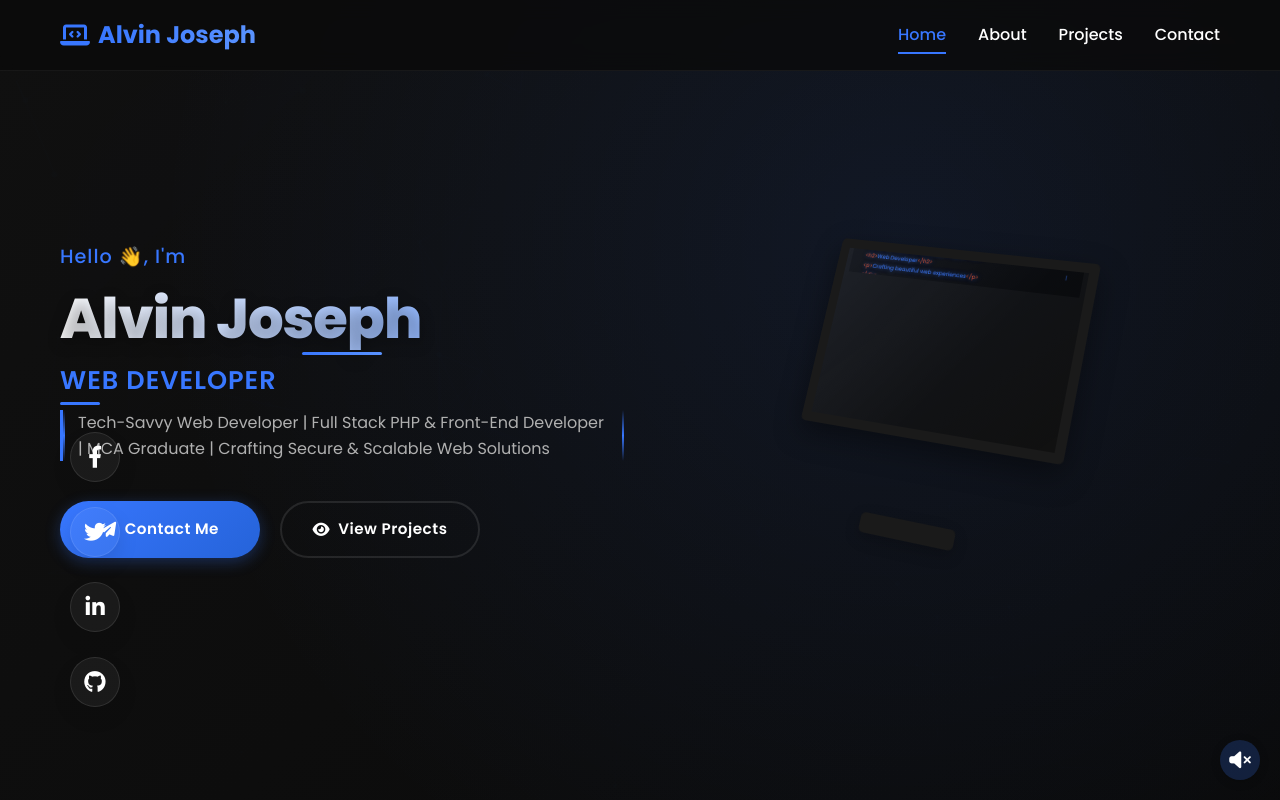
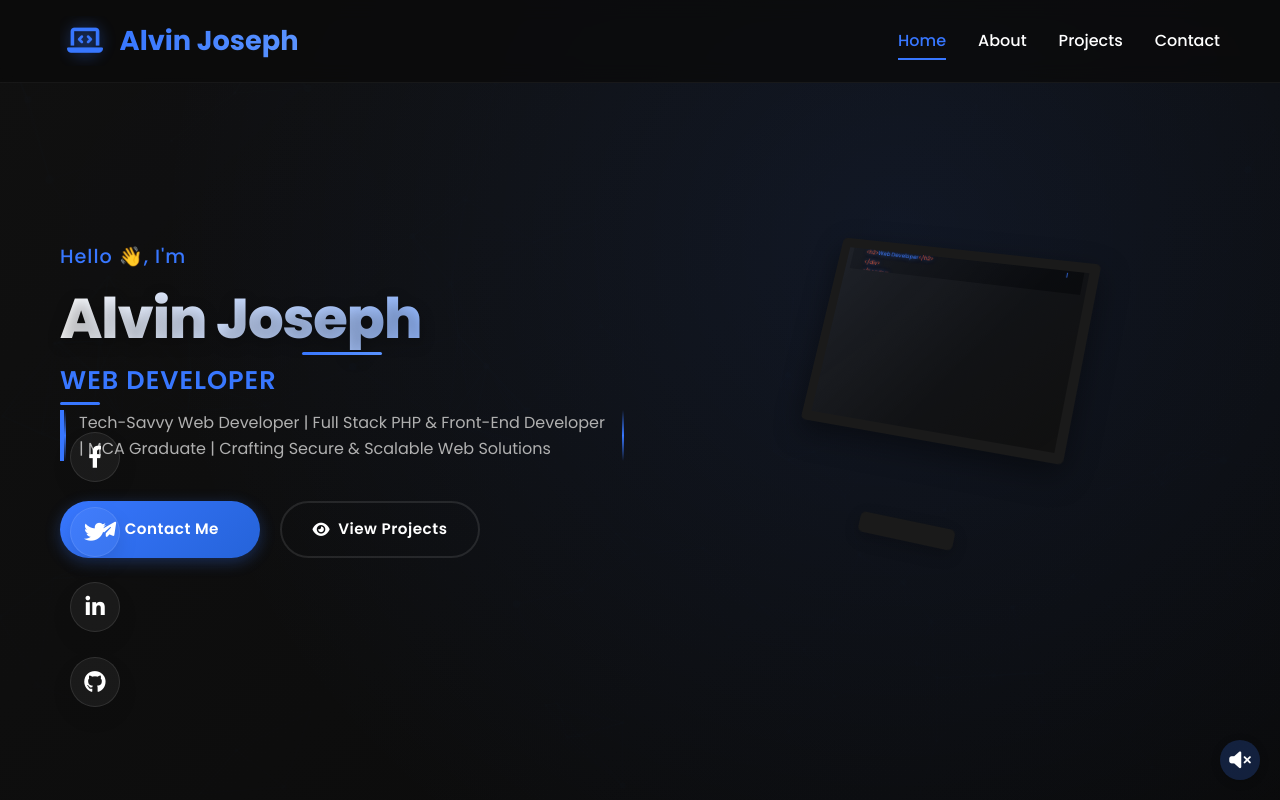
Before and after one commit to alvinjozf/PERSONAL-PORTFOLIO, a plain HTML site: page index.html in a window 1280 px wide. Shown: the top 800 px of the page. Drawn offline with nearby package versions, Linux system fonts and the light colour scheme; animation ran at ten frames a second.

Commit message:
Enhanced portfolio with larger fonts, attractive animations, and glowing logo

```diff
--- a/index.html
+++ b/index.html
@@ -1378,7 +1378,10 @@
     <nav class="navbar">
         <div class="container navbar-container">
             <a href="index.html" class="navbar-logo">
-                <i class="fas fa-laptop-code logo-icon"></i>
+                <div class="logo-container">
+                    <i class="fas fa-laptop-code logo-icon"></i>
+                    <div class="logo-glow"></div>
+                </div>
                 <span class="text-gradient">Alvin Joseph</span>
             </a>
             <button class="mobile-nav-toggle">
@@ -1438,26 +1441,33 @@
                                 <div class="pc-code-line"><span class="code-html">&lt;html lang=<span class="code-string">"en"</span>&gt;</span></div>
                                 <div class="pc-code-line"><span class="code-html">&lt;head&gt;</span></div>
                                 <div class="pc-code-line">  <span class="code-html">&lt;meta charset=<span class="code-string">"UTF-8"</span>&gt;</span></div>
-                                <div class="pc-code-line">  <span class="code-html">&lt;meta name=<span class="code-string">"viewport"</span> content=<span class="code-string">"width=device-width, initial-scale=1.0"</span>&gt;</span></div>
+                                <div class="pc-code-line">  <span class="code-html">&lt;meta name=<span class="code-string">"viewport"</span> content=<span class="code-string">"width=device-width"</span>&gt;</span></div>
                                 <div class="pc-code-line">  <span class="code-html">&lt;title&gt;</span>Alvin Joseph - Web Developer<span class="code-html">&lt;/title&gt;</span></div>
                                 <div class="pc-code-line">  <span class="code-html">&lt;link rel=<span class="code-string">"stylesheet"</span> href=<span class="code-string">"style.css"</span>&gt;</span></div>
                                 <div class="pc-code-line"><span class="code-html">&lt;/head&gt;</span></div>
                                 <div class="pc-code-line"><span class="code-html">&lt;body&gt;</span></div>
-                                <div class="pc-code-line">  <span class="code-comment">&lt;!-- Hero Section --&gt;</span></div>
+                                <div class="pc-code-line">  <span class="code-comment">// Welcome to my portfolio</span></div>
+                                <div class="pc-code-line">  <span class="code-html">&lt;header&gt;</span></div>
+                                <div class="pc-code-line">    <span class="code-html">&lt;div class=<span class="code-string">"container"</span>&gt;</span></div>
+                                <div class="pc-code-line">      <span class="code-html">&lt;h1&gt;</span>I'm <span class="code-html">&lt;span&gt;</span>Alvin Joseph<span class="code-html">&lt;/span&gt;&lt;/h1&gt;</span></div>
+                                <div class="pc-code-line">      <span class="code-html">&lt;h2&gt;</span>Web Developer<span class="code-html">&lt;/h2&gt;</span></div>
+                                <div class="pc-code-line">    <span class="code-html">&lt;/div&gt;</span></div>
+                                <div class="pc-code-line">  <span class="code-html">&lt;/header&gt;</span></div>
+                                <div class="pc-code-line"></div>
                                 <div class="pc-code-line">  <span class="code-html">&lt;section class=<span class="code-string">"hero"</span>&gt;</span></div>
                                 <div class="pc-code-line">    <span class="code-html">&lt;div class=<span class="code-string">"container"</span>&gt;</span></div>
-                                <div class="pc-code-line">      <span class="code-html">&lt;h1&gt;</span>Hi, I'm <span class="code-html">&lt;span&gt;</span>Alvin Joseph<span class="code-html">&lt;/span&gt;&lt;/h1&gt;</span></div>
-                                <div class="pc-code-line">      <span class="code-html">&lt;h2&gt;</span>Web Developer<span class="code-html">&lt;/h2&gt;</span></div>
-                                <div class="pc-code-line">      <span class="code-html">&lt;p&gt;</span>Crafting beautiful web experiences<span class="code-html">&lt;/p&gt;</span></div>
+                                <div class="pc-code-line">      <span class="code-html">&lt;p&gt;</span>Full Stack Developer from Kerala<span class="code-html">&lt;/p&gt;</span></div>
+                                <div class="pc-code-line">      <span class="code-html">&lt;div class=<span class="code-string">"buttons"</span>&gt;</span></div>
+                                <div class="pc-code-line">        <span class="code-html">&lt;a href=<span class="code-string">"#"</span> class=<span class="code-string">"primary-btn"</span>&gt;</span>Hire Me<span class="code-html">&lt;/a&gt;</span></div>
+                                <div class="pc-code-line">      <span class="code-html">&lt;/div&gt;</span></div>
                                 <div class="pc-code-line">    <span class="code-html">&lt;/div&gt;</span></div>
                                 <div class="pc-code-line">  <span class="code-html">&lt;/section&gt;</span></div>
                                 <div class="pc-code-line"></div>
-                                <div class="pc-code-line">  <span class="code-comment">/* CSS Styles */</span></div>
+                                <div class="pc-code-line">  <span class="code-css">/* CSS Styles */</span></div>
                                 <div class="pc-code-line">  <span class="code-css">.hero {</span></div>
                                 <div class="pc-code-line">    <span class="code-css">height: 100vh;</span></div>
                                 <div class="pc-code-line">    <span class="code-css">display: flex;</span></div>
                                 <div class="pc-code-line">    <span class="code-css">align-items: center;</span></div>
-                                <div class="pc-code-line">    <span class="code-css">background: linear-gradient(135deg, #111, #333);</span></div>
                                 <div class="pc-code-line">  <span class="code-css">}</span></div>
                             </div>
                         </div>
@@ -1604,7 +1614,10 @@
         <div class="container">
             <div class="footer-content">
                 <div class="footer-logo">
-                    <i class="fas fa-laptop-code"></i>
+                    <div class="logo-container">
+                        <i class="fas fa-laptop-code"></i>
+                        <div class="logo-glow"></div>
+                    </div>
                     <span class="text-gradient">Alvin Joseph</span>
                 </div>
                 <div class="footer-social">
@@ -1642,7 +1655,7 @@
             particlesJS('particles-js', {
                 "particles": {
                     "number": {
-                        "value": 80,
+                        "value": 100,
                         "density": {
                             "enable": true,
                             "value_area": 800
@@ -1659,23 +1672,23 @@
                         }
                     },
                     "opacity": {
-                        "value": 0.5,
+                        "value": 0.6,
                         "random": true
                     },
                     "size": {
-                        "value": 3,
+                        "value": 4,
                         "random": true
                     },
                     "line_linked": {
                         "enable": true,
                         "distance": 150,
                         "color": "#3877FF",
-                        "opacity": 0.4,
-                        "width": 1
+                        "opacity": 0.5,
+                        "width": 1.2
                     },
                     "move": {
                         "enable": true,
-                        "speed": 2,
+                        "speed": 2.5,
                         "direction": "none",
                         "random": false,
                         "straight": false,
@@ -1698,13 +1711,13 @@
                     },
                     "modes": {
                         "grab": {
-                            "distance": 140,
+                            "distance": 180,
                             "line_linked": {
                                 "opacity": 1
                             }
                         },
                         "push": {
-                            "particles_nb": 4
+                            "particles_nb": 6
                         }
                     }
                 },
--- a/style.css
+++ b/style.css
@@ -82,7 +82,7 @@ h1, h2, h3, h4, h5, h6 {
 }
 
 h1 {
-    font-size: 5rem;
+    font-size: 6rem;
     background: linear-gradient(to right, var(--text-light), var(--primary-light));
     -webkit-background-clip: text;
     background-clip: text;
@@ -90,6 +90,7 @@ h1 {
     letter-spacing: -1px;
     line-height: 1.1;
     margin-bottom: 1.5rem;
+    text-shadow: 0 4px 15px rgba(56, 119, 255, 0.15);
 }
 
 h2 {
@@ -158,22 +159,52 @@ p {
 }
 
 .navbar-logo {
-    font-size: 1.5rem;
+    font-size: 1.7rem;
     font-weight: 700;
     color: var(--text-light);
     display: flex;
     align-items: center;
-    gap: 0.5rem;
+    gap: 0.6rem;
+    position: relative;
+    overflow: hidden;
+}
+
+.navbar-logo::before {
+    content: '';
+    position: absolute;
+    top: -75%;
+    left: -75%;
+    width: 50px;
+    height: 50px;
+    background: rgba(56, 119, 255, 0.5);
+    border-radius: 50%;
+    filter: blur(15px);
+    opacity: 0;
+    z-index: -1;
+    animation: logoGlow 6s infinite;
+}
+
+@keyframes logoGlow {
+    0%, 100% {
+        opacity: 0;
+        transform: scale(0.5) translateX(0);
+    }
+    50% {
+        opacity: 0.7;
+        transform: scale(1.2) translateX(150px);
+    }
 }
 
 .navbar-logo .logo-icon {
+    font-size: 1.8rem;
     color: var(--primary-color);
-    animation: pulse 2s infinite ease-in-out;
-}
-
-@keyframes pulse {
-    0%, 100% { transform: scale(1); }
-    50% { transform: scale(1.1); }
+    animation: logoSpin 4s infinite ease-in-out;
+}
+
+@keyframes logoSpin {
+    0% { transform: rotateY(0deg); }
+    50% { transform: rotateY(180deg); }
+    100% { transform: rotateY(360deg); }
 }
 
 .navbar-menu {
@@ -268,38 +299,38 @@ p {
 }
 
 .name {
-    font-size: 5.5rem;
+    font-size: 6.5rem;
     margin: 0.5rem 0 1.5rem;
     opacity: 0;
     animation: fadeSlideUp 0.8s forwards ease-out;
     animation-delay: 0.4s;
     position: relative;
-    text-shadow: 0 2px 10px rgba(56, 119, 255, 0.2);
+    text-shadow: 0 4px 15px rgba(56, 119, 255, 0.25);
 }
 
 .role {
-    font-size: 2.2rem;
-    font-weight: 600;
+    font-size: 2.6rem;
+    font-weight: 700;
     color: var(--primary-light);
     margin-bottom: 2rem;
     opacity: 0;
     animation: fadeSlideUp 0.8s forwards ease-out;
     animation-delay: 0.6s;
     text-transform: uppercase;
-    letter-spacing: 2px;
+    letter-spacing: 3px;
 }
 
 .bio {
-    font-size: 1.2rem;
+    font-size: 1.3rem;
     line-height: 1.8;
     color: var(--text-muted);
     margin-bottom: 2.5rem;
-    max-width: 600px;
+    max-width: 650px;
     opacity: 0;
     animation: fadeSlideUp 0.8s forwards ease-out;
     animation-delay: 0.8s;
     padding-left: 2rem;
-    border-left: 3px solid var(--primary-color);
+    border-left: 4px solid var(--primary-color);
 }
 
 .hero-image {
@@ -602,11 +633,13 @@ p {
 }
 
 .section-title {
-    font-size: 2.5rem;
+    font-size: 3.2rem;
+    font-weight: 800;
     text-align: center;
-    margin-bottom: 4rem;
+    margin-bottom: 4.5rem;
     position: relative;
     color: var(--text-light);
+    letter-spacing: -0.5px;
 }
 
 .section-title::after {
@@ -615,10 +648,10 @@ p {
     bottom: -15px;
     left: 50%;
     transform: translateX(-50%);
-    width: 80px;
-    height: 4px;
+    width: 120px;
+    height: 5px;
     background: var(--gradient-primary);
-    border-radius: 2px;
+    border-radius: 3px;
 }
 
 /* Beautiful animated skill bars */
@@ -928,6 +961,7 @@ p {
     font-size: 1.8rem;
     font-weight: 700;
     color: var(--text-light);
+    position: relative;
 }
 
 .footer-logo i {
@@ -977,7 +1011,7 @@ p {
 @keyframes fadeSlideUp {
     from {
         opacity: 0;
-        transform: translateY(30px);
+        transform: translateY(40px);
     }
     to {
         opacity: 1;
@@ -1012,13 +1046,13 @@ p {
         transform: translateY(0) rotateY(-5deg);
     }
     25% {
-        transform: translateY(-25px) rotateY(0deg);
+        transform: translateY(-30px) rotateY(0deg);
     }
     50% {
-        transform: translateY(-40px) rotateY(5deg);
+        transform: translateY(-50px) rotateY(5deg);
     }
     75% {
-        transform: translateY(-25px) rotateY(0deg);
+        transform: translateY(-30px) rotateY(0deg);
     }
     100% {
         transform: translateY(0) rotateY(-5deg);
@@ -1559,3 +1593,54 @@ p {
         font-size: 1.1rem;
     }
 }
+
+/* Logo container with glow effect */
+.logo-container {
+    position: relative;
+    display: flex;
+    justify-content: center;
+    align-items: center;
+    width: 50px;
+    height: 50px;
+}
+
+.logo-glow {
+    position: absolute;
+    width: 100%;
+    height: 100%;
+    background: radial-gradient(circle, rgba(56, 119, 255, 0.7) 0%, rgba(56, 119, 255, 0) 70%);
+    border-radius: 50%;
+    filter: blur(8px);
+    opacity: 0.7;
+    z-index: -1;
+    animation: pulsateGlow 3s infinite ease-in-out;
+}
+
+@keyframes pulsateGlow {
+    0%, 100% {
+        transform: scale(0.9);
+        opacity: 0.7;
+    }
+    50% {
+        transform: scale(1.4);
+        opacity: 0.9;
+    }
+}
+
+.navbar-logo .logo-icon {
+    font-size: 1.8rem;
+    color: var(--primary-color);
+    z-index: 1;
+    position: relative;
+    animation: logoSpin 4s infinite ease-in-out;
+}
+
+.footer-logo {
+    display: flex;
+    align-items: center;
+    gap: 12px;
+    font-size: 1.8rem;
+    font-weight: 700;
+    color: var(--text-light);
+    position: relative;
+}
```
